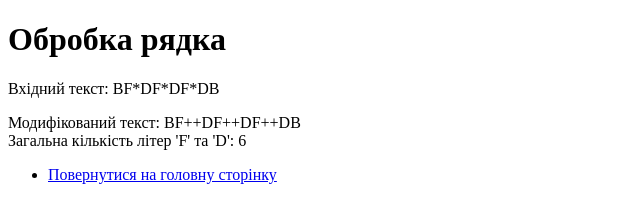
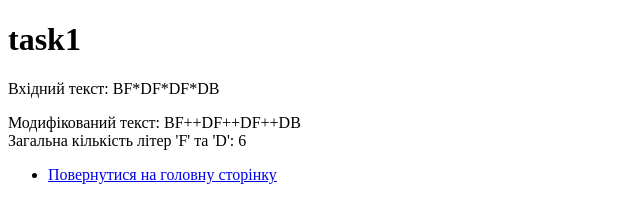
Before and after one commit to Vladyslavmaster999/veb15vladyslav.github.io, a plain HTML site: page task1.html in a window 1280 px wide. Shown: the whole page, without its empty margins (0-640 px from the left). Drawn offline with Linux system fonts and the light colour scheme.

Commit message:
Update task1.html

```diff
--- a/task1.html
+++ b/task1.html
@@ -6,7 +6,7 @@
     <title>Lab 5 Task 1</title>
 </head>
 <body>
-    <h1>Обробка рядка</h1>
+    <h1>task1</h1>
     <p id="originalText">Вхідний текст: <span id="inputText">BF*DF*DF*DB</span></p>
     <p id="result"></p>
 
```
